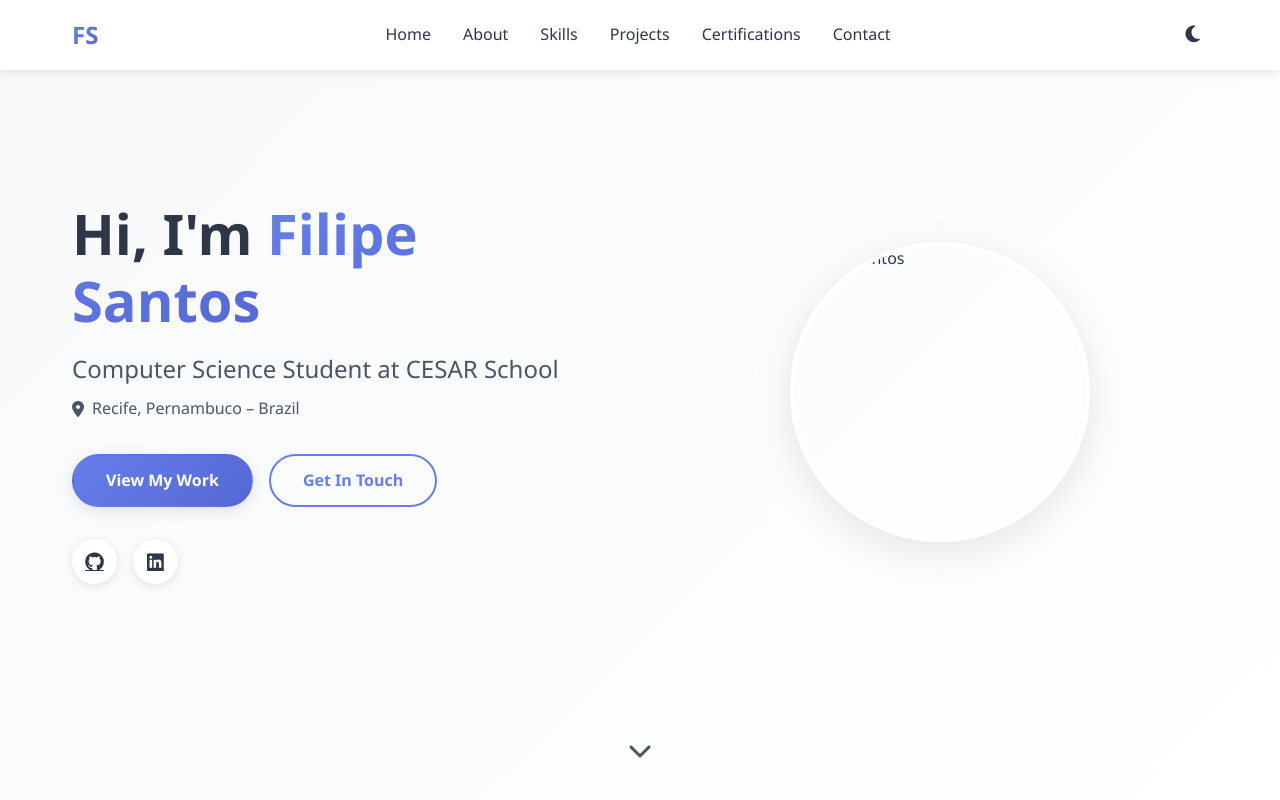
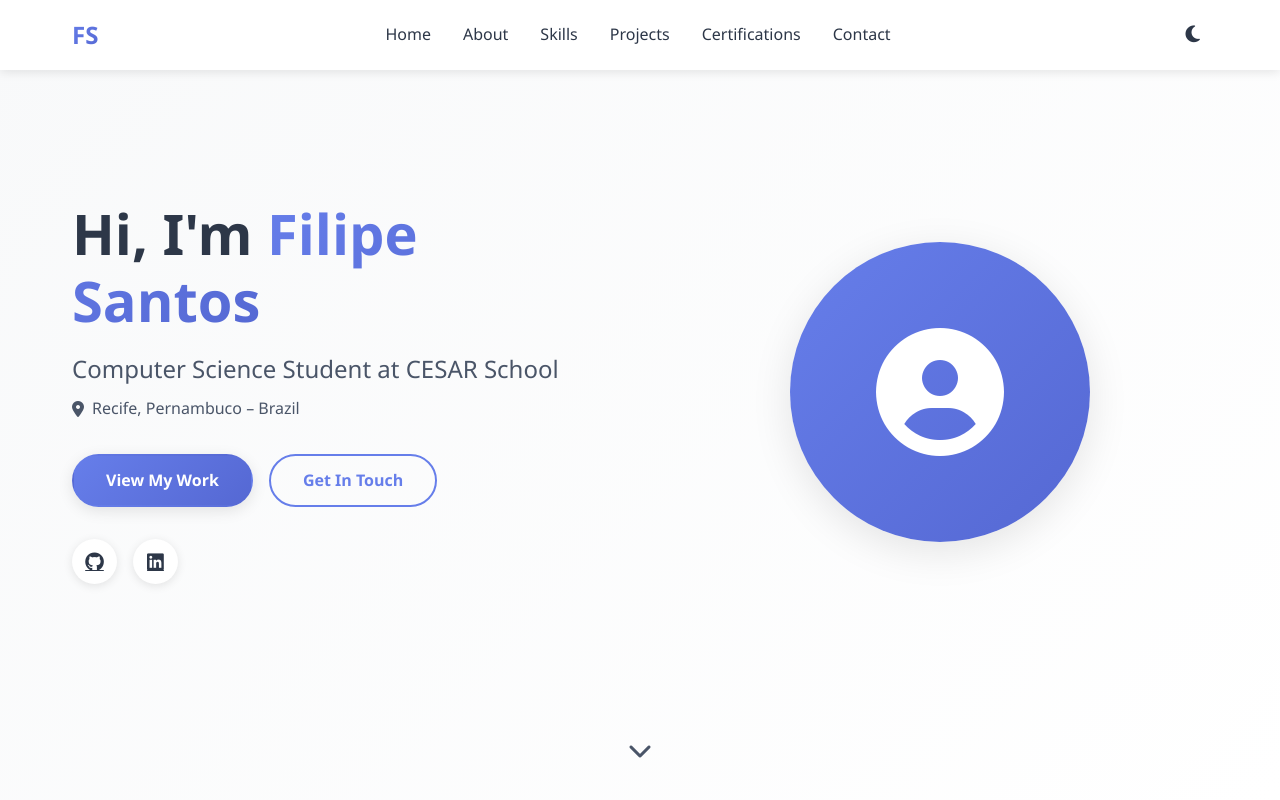
Before and after one commit to lipekiwi/curriculo, a plain HTML site: page index.html in a window 1280 px wide. Shown: the top 800 px of the page. Drawn offline with Linux system fonts and the light colour scheme.

Commit message:
adicionando foto

```diff
--- a/index.html
+++ b/index.html
@@ -54,7 +54,10 @@
                 </div>
             </div>
             <div class="home-image">
-                <img src="profile.jpg" alt="Filipe Santos" class="profile-image">
+                <img src="profile.jpg" alt="Filipe Santos" class="profile-image" onerror="this.style.display='none'; this.nextElementSibling.style.display='flex';">
+                <div class="image-placeholder" style="display: none;">
+                    <i class="fas fa-user-circle"></i>
+                </div>
             </div>
         </div>
         <div class="scroll-indicator">
```
Also changed, not shown: eu.png (added).
